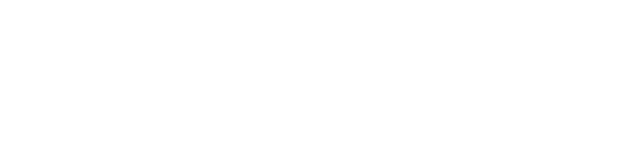
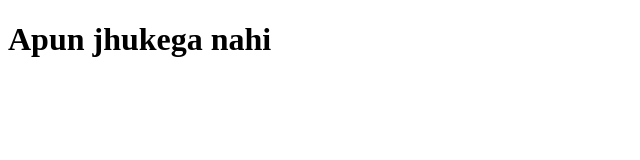
Before and after one commit to Soceil/test, a plain HTML site: page index.html in a window 1280 px wide. Shown: the whole page, without its empty margins (0-640 px from the left). Drawn offline with Linux system fonts and the light colour scheme.

Commit message:
Added_h1_tag

```diff
--- a/index.html
+++ b/index.html
@@ -7,6 +7,6 @@
     <title>Soceil Experiments</title>
 </head>
 <body>
-
+    <h1>Apun jhukega nahi</h1>
 </body>
 </html>
```
